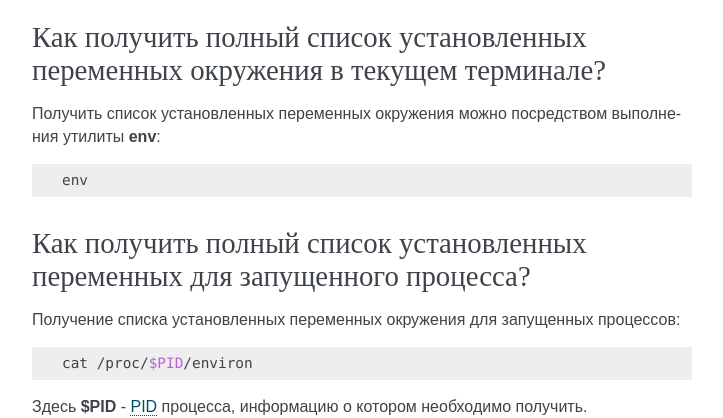
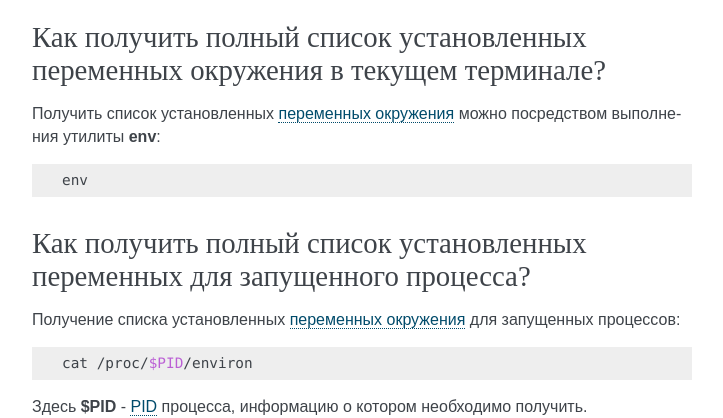
Before and after one commit to RussianFedora/FAQ, a Sphinx documentation site: the page built from source/development.rst, in a window 1280 px wide and 900 px high, scrolled down 2944 px. Shown: the part 155-573 px from the top of the window, without its empty margins (388-1111 px from the left). Built offline with Sphinx 7.4.7, drawn with Linux system fonts in a browser that asks for light colours; part of the change alters nothing that is shown.

```diff
--- a/source/development.rst
+++ b/source/development.rst
@@ -167,7 +167,7 @@
 Как получить полный список установленных переменных окружения в текущем терминале?
 ======================================================================================
 
-Получить список установленных переменных окружения можно посредством выполнения утилиты **env**:
+Получить список установленных :ref:`переменных окружения <env-set>` можно посредством выполнения утилиты **env**:
 
 .. code-block:: bash
 
@@ -179,7 +179,7 @@
 Как получить полный список установленных переменных для запущенного процесса?
 ================================================================================
 
-Получение списка установленных переменных окружения для запущенных процессов:
+Получение списка установленных :ref:`переменных окружения <env-set>` для запущенных процессов:
 
 .. code-block:: bash
 
```
